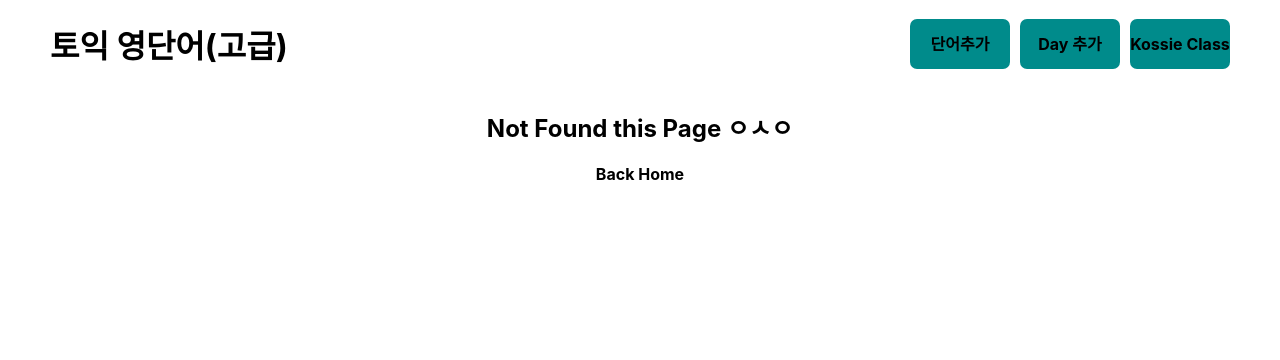
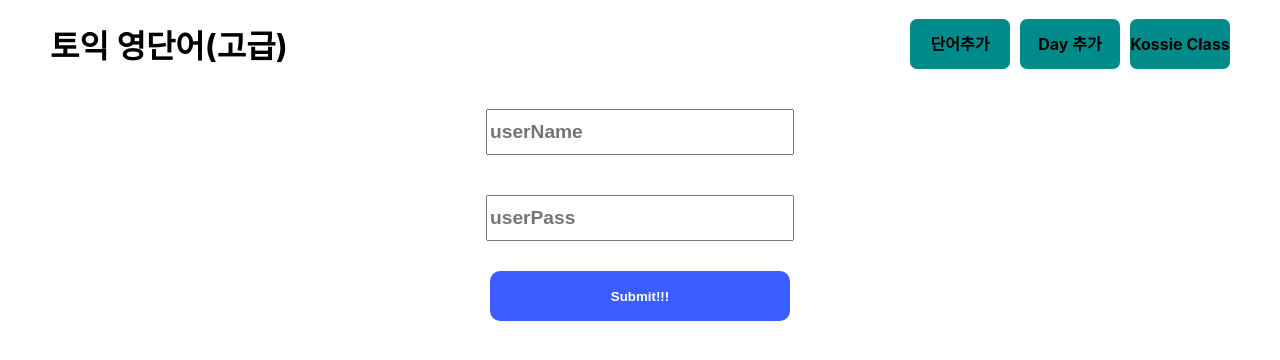
Before and after one commit to Blossssom/StudyRepo, a React (Create React App) app: page /kossie_class/hook_useStateForm in a window 1280 px wide. Before the commit this address had no page. Shown: the top 360 px of the page. Built offline with nearby package versions, Linux system fonts and the light colour scheme.

Commit message:
2022-01-31 18:23 commit for study [useEffect, cleanUp]

```diff
--- a/src/App.js
+++ b/src/App.js
@@ -9,6 +9,9 @@ import CreateDay from './Components/makePart/CreateDay';
 import KossieIn from './Components/kossie-class/KossieIn';
 import Handle from './Components/kossie-class/Handle';
 import UseState01 from './Components/kossie-class/UseState01';
+import UseStateForm from './Components/kossie-class/UseStateForm';
+import UseEffect01 from './Components/kossie-class/UseEffect01';
+import Component01 from './Components/kossie-class/Component01';
 
 
 // 기본적으로 제공되는 App.css는 이곳에만 적용되는 것이 아님
@@ -27,6 +30,9 @@ function App() {
           <Route path='kossie_class' element={<KossieIn />} />
           <Route path="kossie_class/handle" element={<Handle />} />
           <Route path="kossie_class/hook_useState01" element={<UseState01/>} />
+          <Route path="kossie_class/hook_useStateForm" element={<UseStateForm />} />
+          <Route path="kossie_class/hook_useEffect01" element={<UseEffect01 />} />
+          <Route path="kossie_class/component01" element={<Component01 />} />
           <Route path="*" element={<EmptyPage />} />
         </Routes>
       </div>
--- /dev/null
+++ b/src/Components/kossie-class/Component01.jsx
@@ -0,0 +1,12 @@
+import { useState } from "react";
+
+function Component01() {
+
+    return(
+        <div className="kossie-in">
+            <h1>useEffect01</h1>
+        </div>
+    );
+}
+
+export default Component01;
--- a/src/Components/kossie-class/KossieIn.jsx
+++ b/src/Components/kossie-class/KossieIn.jsx
@@ -10,6 +10,15 @@ function KossieIn() {
             <div className="link-in">
                 <Link to={'/kossie_class/hook_useState01'}>useState01</Link>
             </div>
+            <div className="link-in">
+                <Link to={'/kossie_class/hook_useStateForm'}>useStateForm</Link>
+            </div>
+            <div className="link-in">
+                <Link to={"/kossie_class/hook_useEffect01"}>useEffect01</Link>
+            </div>
+            <div className="link-in">
+                <Link to={"/kossie_class/component01"}>Component01</Link>
+            </div>
         </div>
     );
 }
--- /dev/null
+++ b/src/Components/kossie-class/UseEffect01.jsx
@@ -0,0 +1,33 @@
+import { useEffect, useState } from "react";
+
+function UseEffect01() {
+
+    const [cnt, setCnt] = useState(0);
+    const [anCnt, setAnCnt] = useState(0);
+
+    useEffect(() => {
+        console.log('effect!!');
+    }, [cnt, anCnt]);
+
+    useEffect(() => {
+        console.log('Rerender cause useEffect!!');
+    }, []);
+
+    const addCnt = () => {
+        setCnt(cnt + 1);
+    };
+
+    const addAnotherCnt = () => {
+        setAnCnt(anCnt + 1);
+    }
+
+    return(
+        <div className="kossie-in">
+            <h1>useEffect01 count : {cnt}</h1>
+            <button onClick={addCnt}>add Count!</button>
+            <button onClick={addAnotherCnt}>add Another</button>
+        </div>
+    );
+}
+
+export default UseEffect01;
--- /dev/null
+++ b/src/Components/kossie-class/UseStateForm.jsx
@@ -0,0 +1,38 @@
+import { useState } from 'react';
+import './kossie.css';
+
+function UseStateForm() {
+
+    const [userName, setUserName] = useState('');
+    const [userPass, setUserPass] = useState('');
+
+    function onSubmit(event) {
+        alert('submit!');
+        event.preventDefault();
+        console.log(userName, userPass);
+    }
+
+    return(
+        <form onSubmit={onSubmit} className="wrap-kossie-in">
+            <input
+                type="text"
+                placeholder="userName"
+                value={userName}
+                onChange={(e) => {
+                    setUserName(e.target.value);
+                }}
+            />
+            <input
+                type="text"
+                placeholder="userPass"
+                value={userPass}
+                onChange={(e) => {
+                    setUserPass(e.target.value);
+                }}
+            />
+            <button type="submit">Submit!!!</button>
+        </form>
+    );
+}
+
+export default UseStateForm;
```
Also changed, not shown: src/Components/kossie-class/kossie-componetns/Counter.jsx (added, +16 -0 lines).
